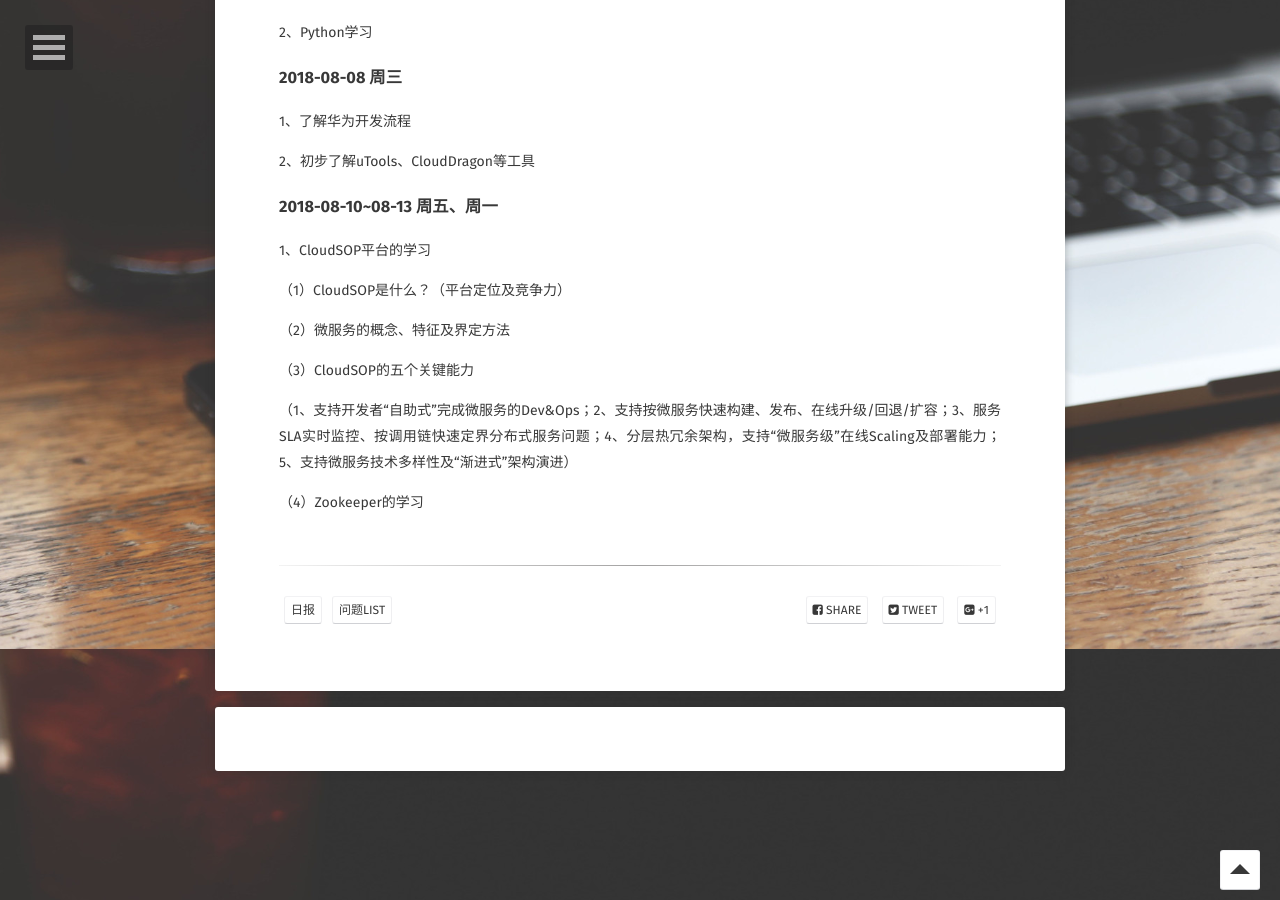
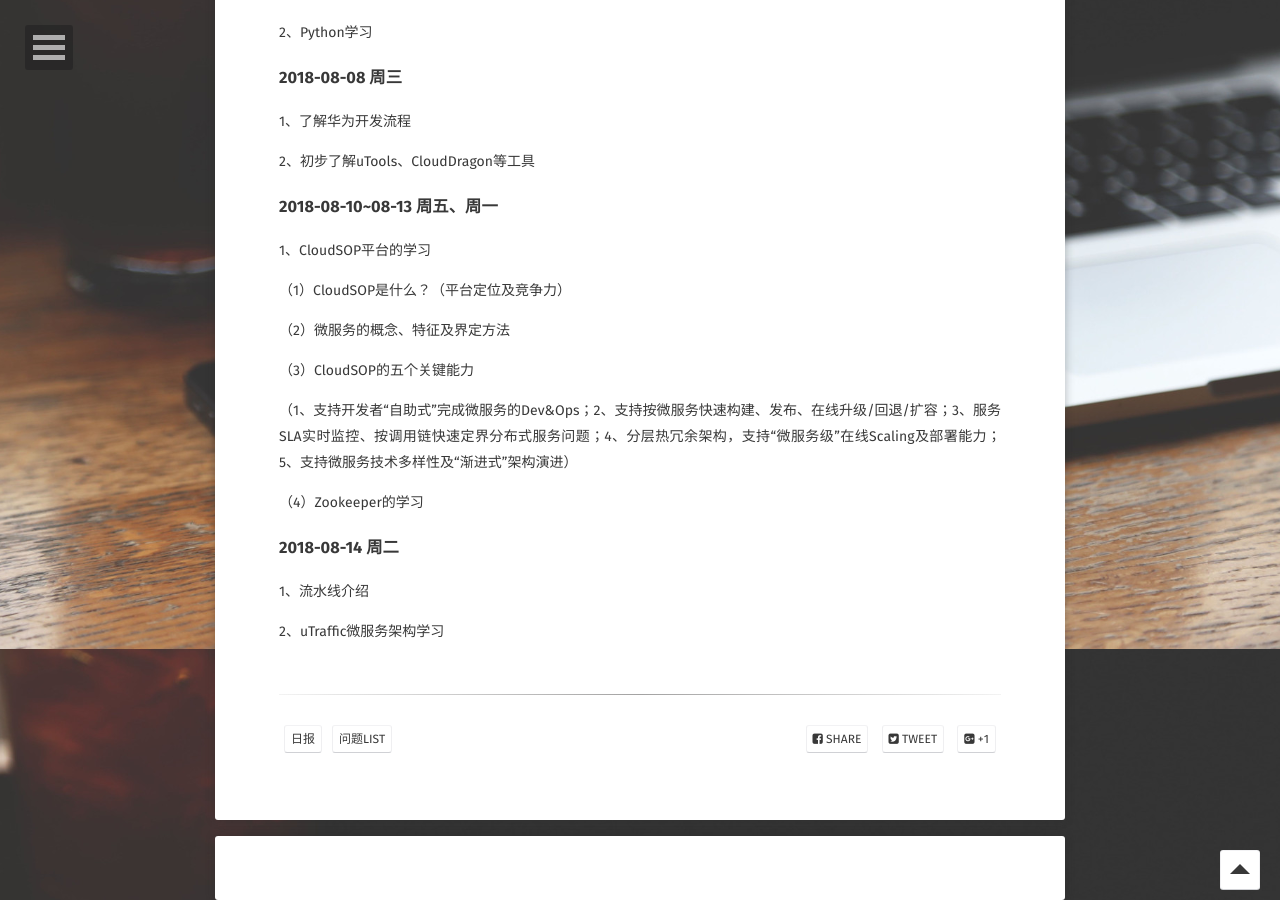
Before and after one commit to xzping/xzping.github.io, a Jekyll site: the page built from _posts/2018-07-24-华为周报（一）.md, in a window 1280 px wide and 900 px high, scrolled down 2951 px. Built offline with Jekyll 4.4.1, drawn with Linux system fonts in a browser that asks for light colours; some web fonts are replaced; comment, search, counter and statistics services are not loaded.

Commit message:
20180814

```diff
--- a/_posts/2018-07-24-华为周报（一）.md
+++ b/_posts/2018-07-24-华为周报（一）.md
@@ -136,3 +136,8 @@ mvn clean verify
 （1、支持开发者“自助式”完成微服务的Dev&Ops；2、支持按微服务快速构建、发布、在线升级/回退/扩容；3、服务SLA实时监控、按调用链快速定界分布式服务问题；4、分层热冗余架构，支持“微服务级”在线Scaling及部署能力；5、支持微服务技术多样性及“渐进式”架构演进）
 
 （4）Zookeeper的学习
+
+### 2018-08-14 周二
+1、流水线介绍
+
+2、uTraffic微服务架构学习
```
Also changed, not shown: 1 other file.
